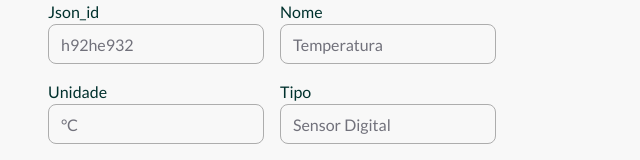
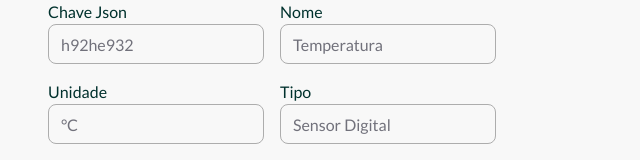
Before and after one commit to SkyFlyTeam/Atmos-frontend, a Next.js app: page /parametros/components/FormParametro in a window 1280 px wide. Shown: the top 160 px of the page, without its empty margins (0-640 px from the left). Built offline with nearby package versions, Linux system fonts and the light colour scheme; a web font is replaced by a local one.

Commit message:
AT-11 refactor: alterado o nome do campo json_id no forms para chave json

```diff
--- a/src/pages/parametros/components/FormParametro.tsx
+++ b/src/pages/parametros/components/FormParametro.tsx
@@ -18,7 +18,7 @@ type FormParametroProps = {
 type FormData = z.infer<typeof formSchema>;
 
 const formSchema = z.object({
-  json_id: z.string("Json_id é obrigatório"),
+  json_id: z.string("Chave Json é obrigatório"),
   nome: z.string("Nome é obrigatório").min(4, "Npme deve conter mais de 4 caracteres"),
   unidade: z.string("Unidade é obrigatória"),
   tipo: z.string("Tipo é obrigatório").min(4, "Tipo deve conter mais de 4 caracteres"),
@@ -54,7 +54,7 @@ const FormParametro = ({ paramData, onClose }: FormParametroProps) => {
     <form onSubmit={handleSubmit(onSubmit)} className="space-y-4 flex flex-col items-end md:w-md w-full">
       <div className="grid grid-cols-2 gap-4">
         <div>
-          <label htmlFor="json_id" className="text-sm md:text-base">Json_id</label>
+          <label htmlFor="json_id" className="text-sm md:text-base">Chave Json</label>
           <Controller
             name="json_id"
             control={control}
```
